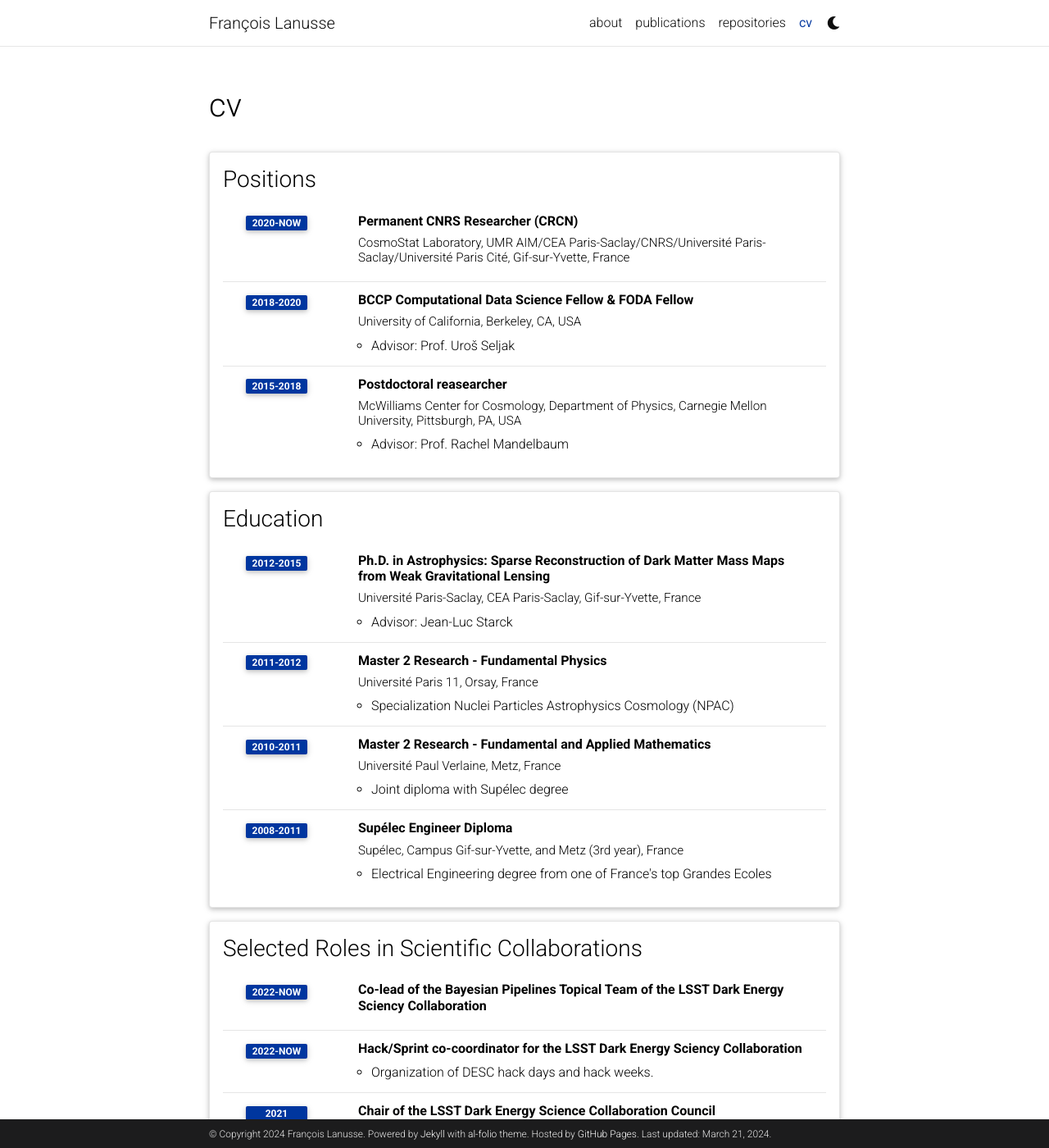
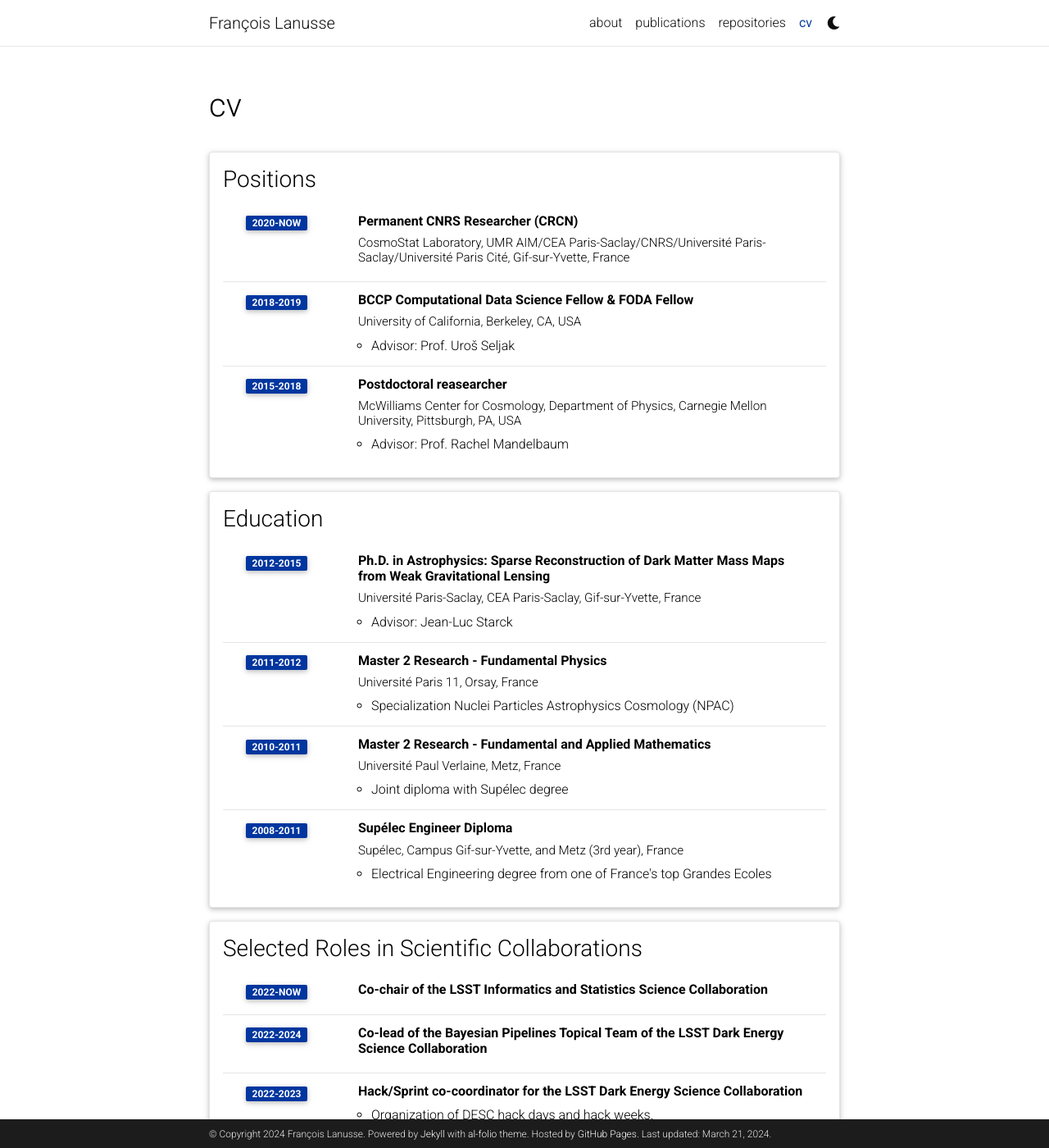
Before and after one commit to EiffL/eiffl.github.io, a Jekyll site: the page built from _pages/cv.md, in a window 1280 px wide and 1400 px high. Shown: the whole window at 82% size. Built offline with Jekyll 4.4.1, drawn with Linux system fonts in a browser that asks for light colours; comment, search, counter and statistics services are not loaded; a style sheet for code colours, icons or effects is not loaded.

Commit message:
Update cv.yml

```diff
--- a/_data/cv.yml
+++ b/_data/cv.yml
@@ -7,7 +7,7 @@
 
     - title: BCCP Computational Data Science Fellow & FODA Fellow
       institution: University of California, Berkeley, CA, USA
-      year: 2018-2020
+      year: 2018-2019
       description:
         - "Advisor: Prof. Uroš Seljak"
 
@@ -47,11 +47,14 @@
 - title: Selected Roles in Scientific Collaborations
   type: time_table
   contents:
-    - title: Co-lead of the Bayesian Pipelines Topical Team of the LSST Dark Energy Sciency Collaboration
+    - title: Co-chair of the LSST Informatics and Statistics Science Collaboration
       year: 2022-now
 
-    - title: Hack/Sprint co-coordinator for the LSST Dark Energy Sciency Collaboration
-      year: 2022-now
+    - title: Co-lead of the Bayesian Pipelines Topical Team of the LSST Dark Energy Science Collaboration
+      year: 2022-2024
+
+    - title: Hack/Sprint co-coordinator for the LSST Dark Energy Science Collaboration
+      year: 2022-2023
       description: Organization of DESC hack days and hack weeks.
 
     - title: Chair of the LSST Dark Energy Science Collaboration Council
```
